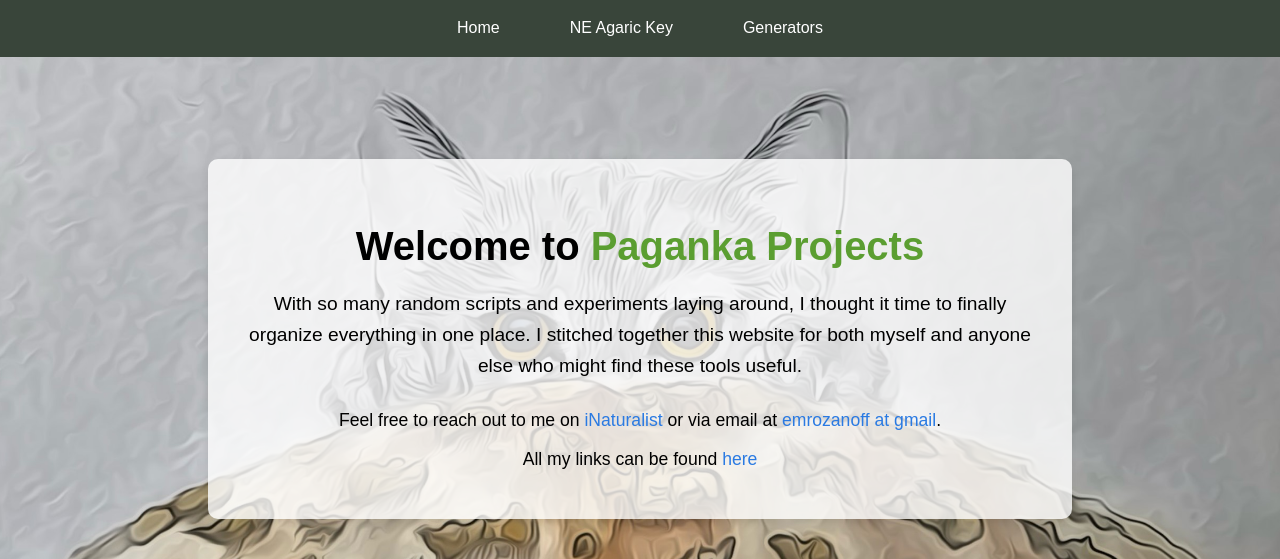
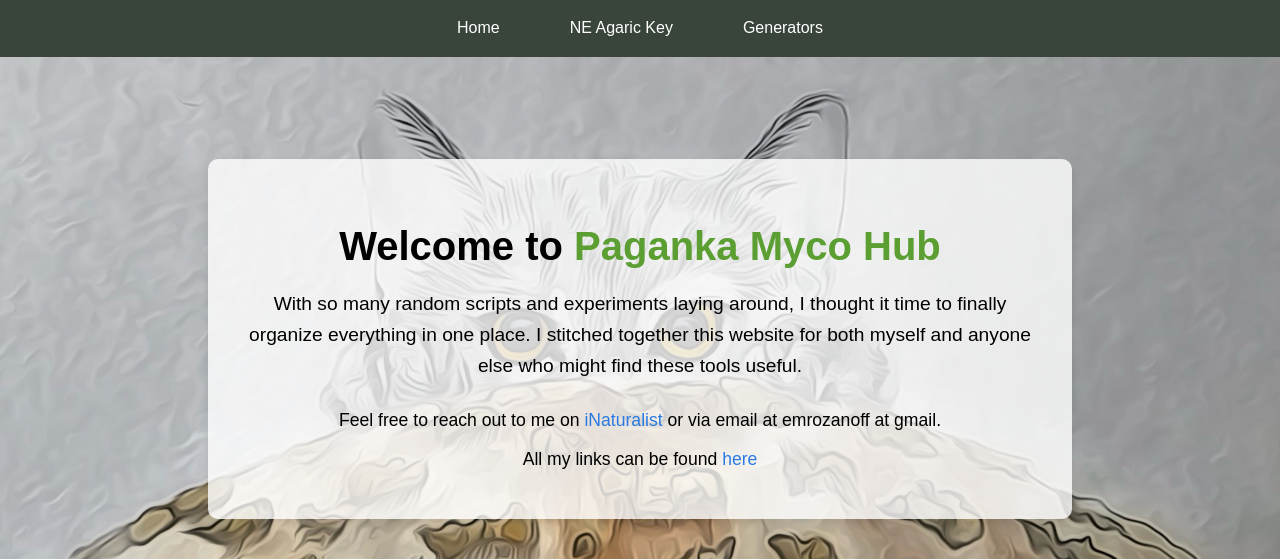
Before and after one commit to mrozanoff/paganka-myco-hub, a Flask app: page / in a window 1280 px wide. Shown: the part 112-671 px from the top of the page. Run offline with Flask 3, Linux system fonts and the light colour scheme.

Commit message:
changed main name

```diff
--- a/templates/index.html
+++ b/templates/index.html
@@ -2,9 +2,9 @@
 
 {% block content %}
     <div class="welcome-container">
-        <h2>Welcome to <span class="highlight">Paganka Projects</span></h2>
+        <h2>Welcome to <span class="highlight">Paganka Myco Hub</span></h2>
         <p class="intro-text">With so many random scripts and experiments laying around, I thought it time to finally organize everything in one place. I stitched together this website for both myself and anyone else who might find these tools useful.</p>
-        <p class="contact-text">Feel free to reach out to me on <a href="https://www.inaturalist.org/people/paganka" target="_blank">iNaturalist</a> or via email at <a href="mailto:emrozanoff@gmail.com">emrozanoff at gmail</a>.</p>
+        <p class="contact-text">Feel free to reach out to me on <a href="https://www.inaturalist.org/people/paganka" target="_blank">iNaturalist</a> or via email at emrozanoff at gmail.</p>
         <p class="contact-text">All my links can be found <a href="https://allmylinks.com/mrozanoff" target="_blank">here</a></p>
     </div>
 
```
